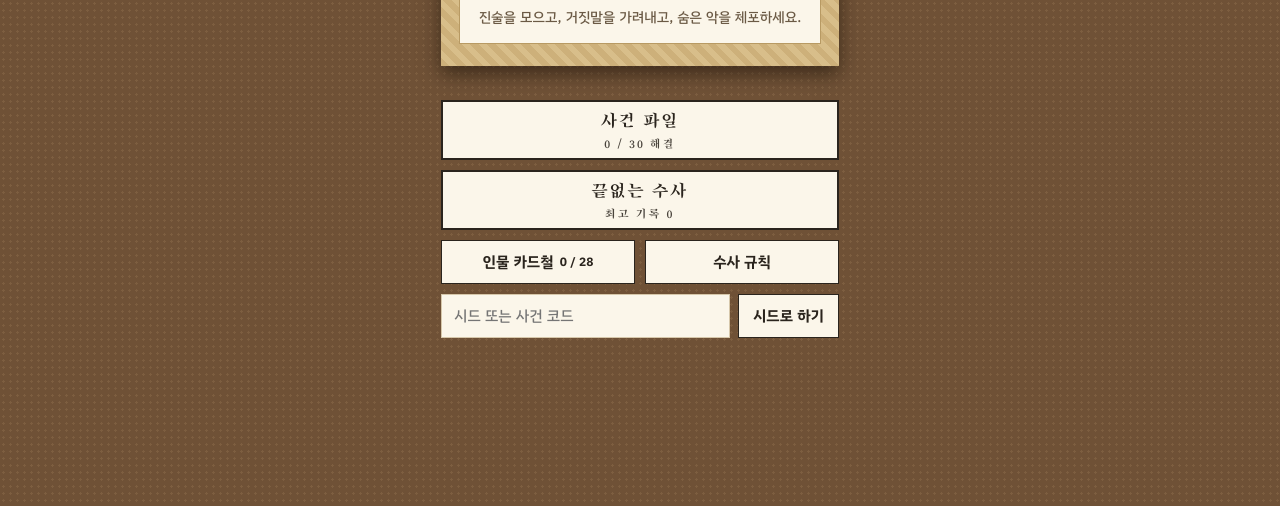
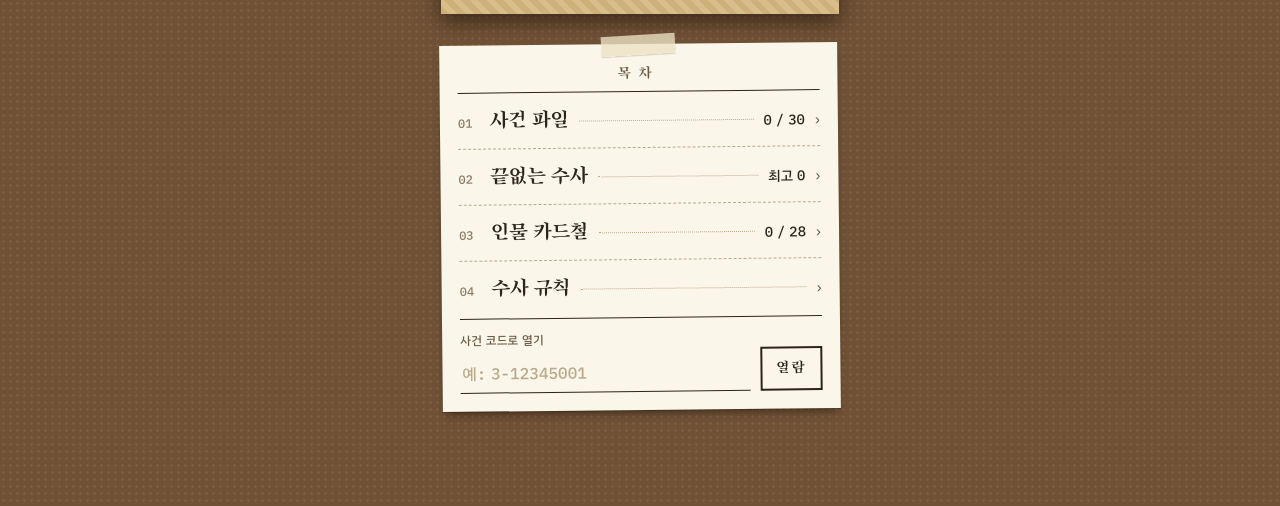
Before and after one commit to yongbard/village-case, a website built with Vite: page src/index.html in a window 1280 px wide. Shown: the part 294-800 px from the top of the page. Built offline with nearby package versions, Linux system fonts and the light colour scheme.

Commit message:
feat: title as folder cover and table of contents
Menu buttons become one taped table-of-contents sheet (tocRow in paper.ts),
the cover label gets a form line, and the seed box becomes an underlined
form field with an ink stamp button.

Co-Authored-By: Claude Opus 5.5 <noreply@anthropic.com>
Claude-Session: https://claude.ai/code/session_01NTpbXUKYcDrH2V7WhBzm4W

```diff
--- a/src/tools/check-ui.mjs
+++ b/src/tools/check-ui.mjs
@@ -111,7 +111,11 @@ try {
   // 1. 타이틀
   await page.goto(url, { waitUntil: 'networkidle0' });
   check('title screen', (await text('.game-title')) === '마을 수사록');
-  check('title menu labels: case files, endless, cards, rules', (await text('[data-action="stages"]'))?.startsWith('사건 파일') && (await text('[data-action="endless-new"]'))?.startsWith('끝없는 수사') && (await text('[data-action="codex"]'))?.startsWith('인물 카드철') && (await text('[data-action="rules"]')) === '수사 규칙');
+  check('title menu labels: case files, endless, cards, rules', (await text('[data-action="stages"] .toc-name')) === '사건 파일' && (await text('[data-action="endless-new"] .toc-name'))?.startsWith('끝없는 수사') && (await text('[data-action="codex"] .toc-name')) === '인물 카드철' && (await text('[data-action="rules"] .toc-name')) === '수사 규칙');
+  const toc = await page.$$eval('.title-screen .toc .toc-row', (rs) => rs.map((r) => ({ h: r.getBoundingClientRect().height, no: r.querySelector('.toc-no')?.textContent })));
+  check('title: menu is one table of contents', toc.length >= 4 && toc.every((r) => r.h >= 56) && toc.every((r, i) => r.no === String(i + 1).padStart(2, '0')), JSON.stringify(toc));
+  const folderNo = await page.$$eval('.folder-no span', (ss) => ss.map((s) => s.textContent.trim()).join(' · ')).catch(() => null);
+  check('title: folder label reads 사건 서류철 · 제1권', folderNo === '사건 서류철 · 제1권', folderNo ?? 'none');
   check('document title / lang', (await page.title()) === '마을 수사록' && (await page.$eval('html', (e) => e.lang)) === 'ko');
   await shot('01-title');
   await noSlop('title');
--- /dev/null
+++ b/src/ui/paper.ts
@@ -0,0 +1,20 @@
+// 서류철 물건 조각: 목차 줄, 테이프
+import { h } from './dom';
+
+type Attrs = Parameters<typeof h>[1];
+
+/** 목차 한 줄: 쪽 번호 + 이름 + 점선 + 값 + › (타이틀 메뉴, 결과 화면 다음 사건) */
+export function tocRow(o: { no?: string; name: string; val?: string; attrs: NonNullable<Attrs> }): HTMLButtonElement {
+  return h(
+    'button',
+    { ...o.attrs, class: `toc-row${o.attrs.class ? ` ${o.attrs.class}` : ''}` },
+    o.no !== undefined && h('span', { class: 'toc-no' }, o.no),
+    h('span', { class: 'toc-name' }, o.name),
+    h('span', { class: 'toc-lead', 'aria-hidden': 'true' }),
+    o.val !== undefined && h('span', { class: 'toc-val' }, o.val),
+    h('span', { class: 'toc-arrow', 'aria-hidden': 'true' }, '›'),
+  );
+}
+
+/** 종이를 붙인 테이프 조각 (장식, 누르는 자리를 막지 않는다) */
+export const tape = (): HTMLSpanElement => h('span', { class: 'tape', 'aria-hidden': 'true' });
--- a/src/ui/screens/title.ts
+++ b/src/ui/screens/title.ts
@@ -2,6 +2,7 @@
 import { ROLES } from '../../core/roles';
 import { h, mount } from '../dom';
 import { startEndless, startSeedCase } from '../endless';
+import { tape, tocRow } from '../paper';
 import { parseCode } from '../seedCode';
 import { getSave } from '../store';
 import { showCodex } from './codex';
@@ -13,10 +14,10 @@ export function showTitle(): void {
   const msg = h('p', { class: 'seed-msg', role: 'alert', 'data-seed-msg': '' });
   const input = h('input', {
     class: 'seed-input',
+    id: 'seed-input',
     type: 'text',
     inputmode: 'numeric',
-    placeholder: '시드 또는 사건 코드',
-    'aria-label': '시드',
+    placeholder: '예: 3-12345001',
     autocomplete: 'off',
   });
   const submit = (e: Event) => {
@@ -29,6 +30,14 @@ export function showTitle(): void {
     startSeedCase(code.n, code.seed);
   };
   const metRoles = seenCards.filter((k) => k in ROLES).length;
+  // 목차: 줄마다 쪽 번호가 01 부터 차례로 (이어 하기가 있을 때만 한 줄 늘어난다)
+  const rows = [
+    { name: '사건 파일', val: `${cleared.length} / ${STAGES.length}`, attrs: { 'data-action': 'stages', onclick: showStageList } },
+    endless && { name: '끝없는 수사 이어 하기', val: `${endless.n}번째 · 평판 ${endless.rep}`, attrs: { 'data-action': 'endless-resume', onclick: () => startEndless(true) } },
+    { name: endless ? '끝없는 수사 새로 시작' : '끝없는 수사', val: `최고 ${endlessBest}`, attrs: { 'data-action': 'endless-new', onclick: () => startEndless(false) } },
+    { name: '인물 카드철', val: `${metRoles} / ${Object.keys(ROLES).length}`, attrs: { 'data-action': 'codex', onclick: showCodex } },
+    { name: '수사 규칙', attrs: { 'data-action': 'rules', onclick: showRules } },
+  ].filter((r) => !!r);
   mount(
     h(
       'main',
@@ -40,7 +49,7 @@ export function showTitle(): void {
         h(
           'div',
           { class: 'title-block' },
-          h('p', { class: 'kicker' }, '수 사 기 록'),
+          h('p', { class: 'folder-no' }, h('span', {}, '사건 서류철'), h('span', {}, '제1권')),
           h('h1', { class: 'game-title' }, '마을 수사록'),
           h('p', { class: 'folder-sub' }, '작은 마을 · 미해결 사건철'),
           h('p', { class: 'tagline' }, '진술을 모으고, 거짓말을 가려내고, 숨은 악을 체포하세요.'),
@@ -48,37 +57,15 @@ export function showTitle(): void {
       ),
       h(
         'nav',
-        { class: 'title-menu' },
-        h(
-          'button',
-          { class: 'btn primary wide big', 'data-action': 'stages', onclick: showStageList },
-          '사건 파일',
-          h('small', {}, `${cleared.length} / ${STAGES.length} 해결`),
-        ),
-        endless &&
-          h(
-            'button',
-            { class: 'btn primary wide big', 'data-action': 'endless-resume', onclick: () => startEndless(true) },
-            '끝없는 수사 이어 하기',
-            h('small', {}, `${endless.n}번째 사건 · 평판 ${endless.rep}`),
-          ),
-        h(
-          'button',
-          { class: `btn wide big${endless ? '' : ' primary'}`, 'data-action': 'endless-new', onclick: () => startEndless(false) },
-          endless ? '끝없는 수사 새로 시작' : '끝없는 수사',
-          h('small', {}, `최고 기록 ${endlessBest}`),
-        ),
-        h(
-          'div',
-          { class: 'title-row' },
-          h('button', { class: 'btn wide', 'data-action': 'codex', onclick: showCodex }, '인물 카드철', h('small', {}, `${metRoles} / ${Object.keys(ROLES).length}`)),
-          h('button', { class: 'btn wide', 'data-action': 'rules', onclick: showRules }, '수사 규칙'),
-        ),
+        { class: 'leaf toc', 'aria-label': '목차' },
+        tape(),
+        h('h2', { class: 'toc-head' }, '목차'),
+        rows.map((r, i) => tocRow({ no: String(i + 1).padStart(2, '0'), ...r })),
         h(
           'form',
           { class: 'seed-form', 'data-seed-form': '', onsubmit: submit },
-          input,
-          h('button', { class: 'btn', type: 'submit', 'data-action': 'seed-play' }, '시드로 하기'),
+          h('label', { class: 'seed-field', for: 'seed-input' }, h('span', { class: 'label' }, '사건 코드로 열기'), input),
+          h('button', { class: 'btn primary', type: 'submit', 'data-action': 'seed-play' }, '열람'),
         ),
         msg,
       ),
--- a/src/ui/style.css
+++ b/src/ui/style.css
@@ -67,6 +67,32 @@
   letter-spacing: 0.15em;
 }
 
+/* 코르크 위에 놓인 종이 한 장: 각지고 그림자 한 겹, --tilt 로 살짝 기운다. 종이 위의 것은 그림자 없이 괘선과 글자로 나눈다 */
+.leaf {
+  --tilt: 0deg;
+  position: relative;
+  background: var(--card);
+  color: var(--ink);
+  box-shadow: 0 1px 0 rgba(20, 12, 4, 0.25), 0 6px 10px -4px rgba(20, 12, 4, 0.55);
+  transform: rotate(var(--tilt));
+}
+/* 종이를 붙인 테이프 조각 (장식: 누르기를 막지 않는다) */
+.tape {
+  position: absolute;
+  top: -9px;
+  left: 50%;
+  width: 74px;
+  height: 20px;
+  margin-left: -37px;
+  background: rgba(236, 226, 196, 0.78);
+  box-shadow: 0 1px 1px rgba(0, 0, 0, 0.15);
+  transform: rotate(-3deg);
+  pointer-events: none;
+  z-index: 1;
+}
+/* 양식 라벨: 칸 왼쪽 위의 작은 연필 글자 */
+.label { font-size: 12px; color: var(--ink-soft); letter-spacing: 0.02em; }
+
 * { box-sizing: border-box; }
 html { -webkit-text-size-adjust: 100%; }
 body {
@@ -128,7 +154,7 @@ button { font: inherit; color: inherit; }
   display: flex;
   flex-direction: column;
   justify-content: center;
-  gap: 34px;
+  gap: 30px;
 }
 .folder {
   position: relative;
@@ -145,6 +171,7 @@ button { font: inherit; color: inherit; }
   width: 120px;
   height: 20px;
   background: var(--manila);
+  clip-path: polygon(0 100%, 8px 0, calc(100% - 8px) 0, 100% 100%);
 }
 .folder-stamp { position: absolute; top: 6px; right: 14px; transform: rotate(8deg); font-size: 18px; }
 .title-block {
@@ -153,7 +180,15 @@ button { font: inherit; color: inherit; }
   padding: 18px 16px 16px;
   text-align: center;
 }
-.title-block .kicker { color: var(--ink-soft); letter-spacing: 0.4em; font-weight: 400; }
+.folder-no { /* 표지 라벨의 양식 줄 */
+  display: flex;
+  justify-content: space-between;
+  font-size: 12px;
+  color: var(--ink-soft);
+  border-bottom: 1px solid var(--ink);
+  padding-bottom: 6px;
+  margin-bottom: 12px;
+}
 .game-title {
   font-family: var(--title);
   font-weight: 400;
@@ -164,7 +199,32 @@ button { font: inherit; color: inherit; }
 }
 .folder-sub { color: var(--ink-soft); font-size: 14px; }
 .tagline { color: var(--muted); font-size: 14px; margin-top: 10px; }
-.title-menu { display: flex; flex-direction: column; gap: 10px; }
+/* 목차 한 장: 쪽 번호 + 이름 + 점선 + 값 */
+.toc { --tilt: -0.6deg; padding: 18px 18px 10px; }
+.toc-head { font-size: 15px; letter-spacing: 0.5em; text-align: center; color: var(--ink-soft); margin-bottom: 6px; }
+.toc-row {
+  display: flex;
+  align-items: baseline;
+  gap: 10px;
+  width: 100%;
+  min-height: 56px;
+  padding: 14px 0 10px;
+  background: none;
+  border: 0;
+  border-top: 1px dashed var(--hair);
+  color: var(--ink);
+  text-align: left;
+  cursor: pointer;
+  touch-action: manipulation;
+}
+.toc-head + .toc-row { border-top: 1px solid var(--ink); }
+.toc-row:active { background: rgba(42, 36, 29, 0.06); }
+.toc-row:focus-visible { outline: 3px solid var(--mark); outline-offset: 2px; }
+.toc-no { flex: none; width: 22px; font-family: var(--mono); font-size: 12px; color: var(--pencil); }
+.toc-name { min-width: 0; font-family: var(--title); font-size: 21px; line-height: 1.2; }
+.toc-lead { flex: 1; min-width: 10px; border-bottom: 1.5px dotted var(--hair); transform: translateY(-5px); }
+.toc-val { flex: none; font-family: var(--mono); font-size: 14px; white-space: nowrap; }
+.toc-arrow { flex: none; color: var(--ink-soft); }
 
 /* ---------- 스테이지 목록: 장마다 서류 묶음, 스테이지는 파일 탭 ---------- */
 .list-head, .head-row { display: flex; align-items: center; gap: 8px; min-height: 48px; }
@@ -558,21 +618,23 @@ button { font: inherit; color: inherit; }
 }
 
 /* ---------- 무한 모드·도감·규칙 ---------- */
-.title-row { display: flex; gap: 10px; }
-.title-row .btn { flex: 1; width: auto; }
-.seed-form { display: flex; gap: 8px; }
+/* 목차 아래 양식 칸: 사건 코드로 열기 ____ [열람] */
+.seed-form { display: flex; align-items: flex-end; gap: 10px; border-top: 1px solid var(--ink); padding: 12px 0 8px; margin-top: 2px; }
+.seed-field { flex: 1; min-width: 0; display: flex; flex-direction: column; }
 .seed-input {
-  flex: 1;
-  min-width: 0;
   min-height: 44px;
-  padding: 0 12px;
-  border: 1.5px solid var(--line);
-  border-radius: var(--radius);
-  background: var(--card);
-  font: inherit;
+  padding: 8px 2px 2px;
+  border: 0;
+  border-bottom: 1.5px solid var(--ink);
+  border-radius: 0;
+  background: transparent;
+  font: 16px var(--mono);
   color: var(--ink);
 }
-.seed-msg { color: var(--evil); font-size: 13px; }
+.seed-input::placeholder { color: var(--hair); }
+.seed-input:focus-visible { outline: none; border-bottom-color: var(--blue); }
+.seed-msg { color: var(--red); font-size: 13px; }
+.seed-msg:not(:empty) { padding-bottom: 8px; }
 .seed-line { color: var(--muted); font-size: 12px; text-align: center; font-variant-numeric: tabular-nums; }
 .loading-screen { display: flex; flex-direction: column; justify-content: center; gap: 12px; min-height: 60vh; }
 .loading-text { text-align: center; font-family: var(--serif); font-size: 20px; }
@@ -608,7 +670,6 @@ button { font: inherit; color: inherit; }
   box-shadow: 0 3px 8px rgba(20, 12, 4, 0.45);
   border-radius: var(--radius);
 }
-.title-screen .seed-msg { color: #ffd9cf; }
 h1, h2 { font-family: var(--title); font-weight: 400; }
 .sheet {
   background: var(--card);
```
